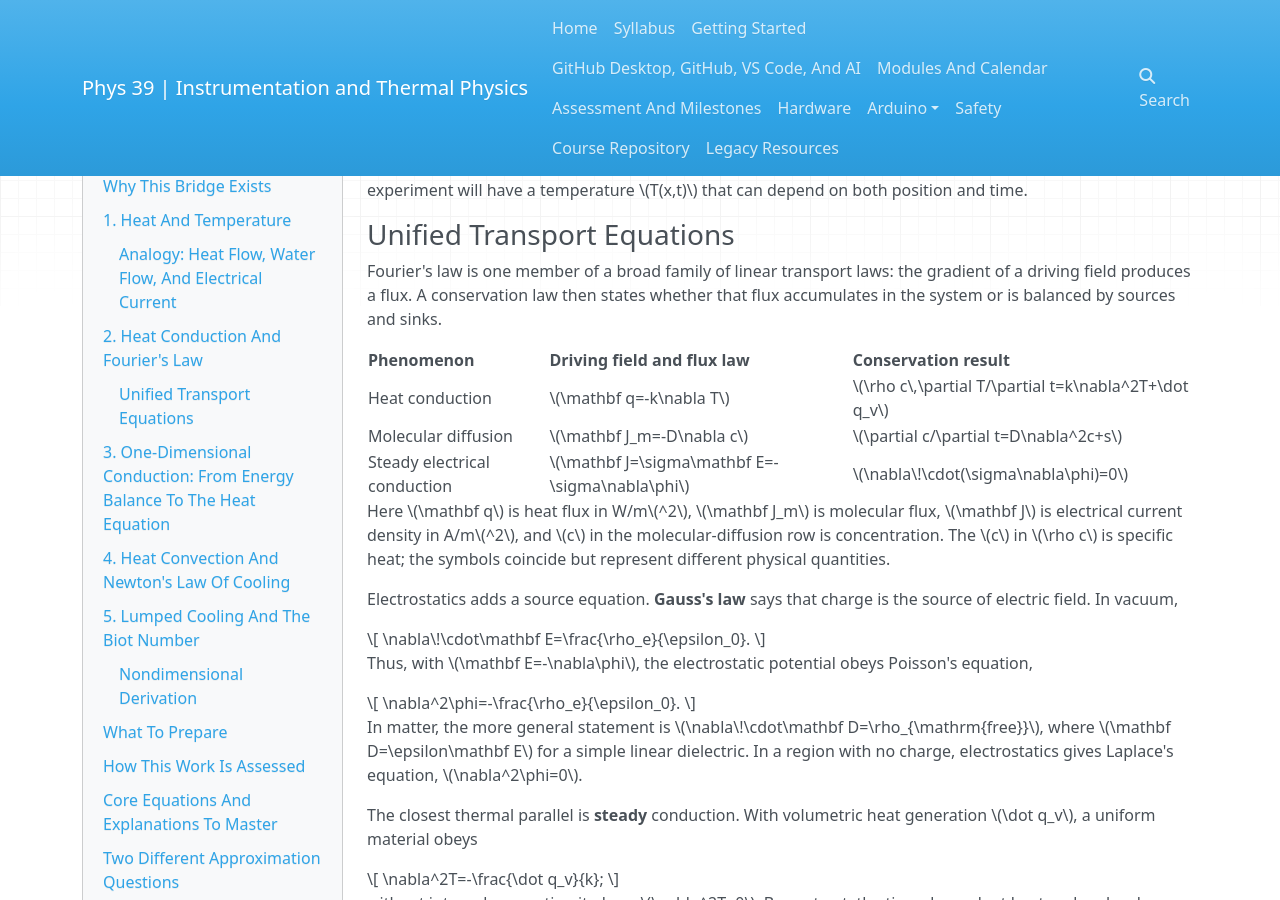
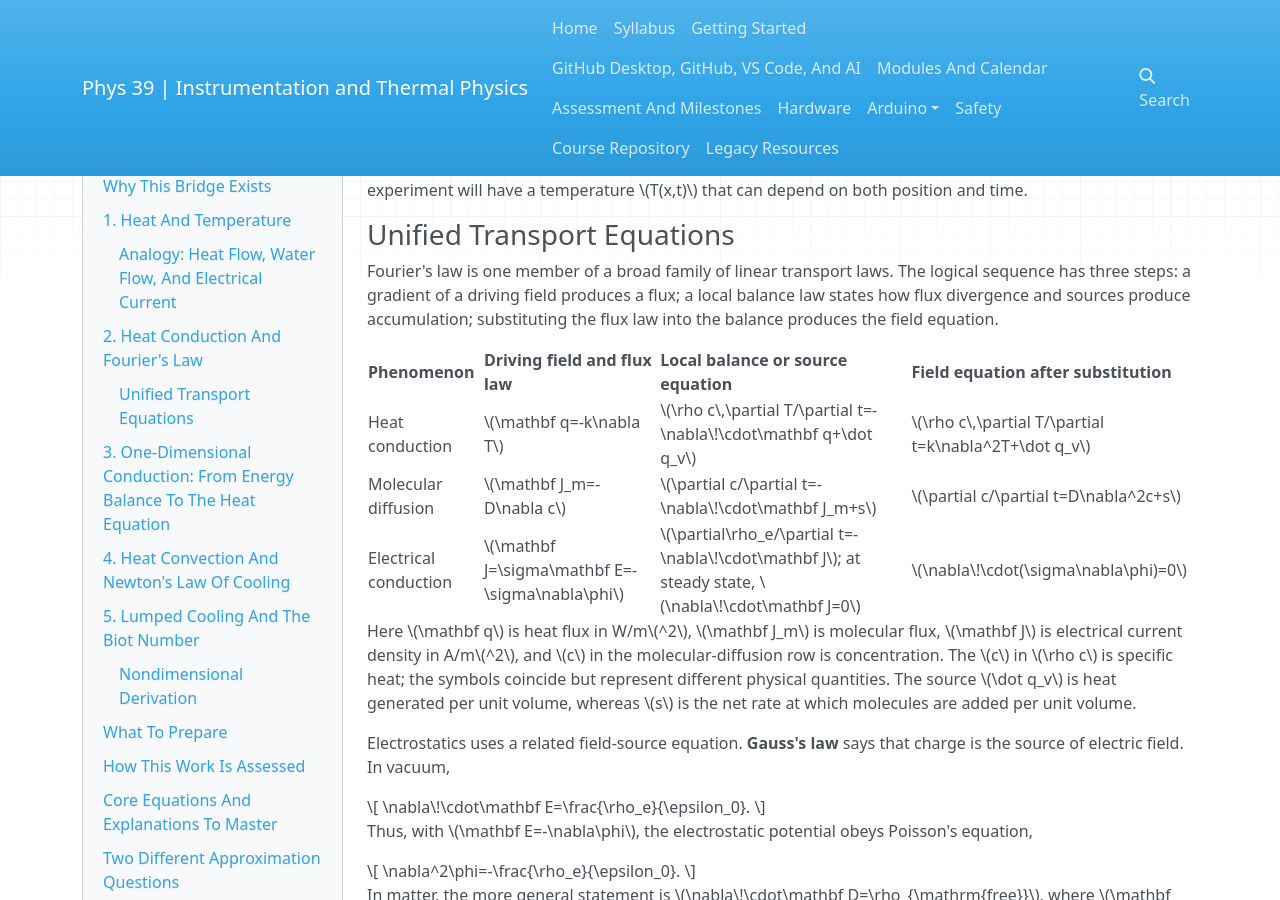
Before and after one commit to SethFraden/Phys39F26-course, an MkDocs documentation site: the page built from course/labs/theory-bridge-chapter-1/index.md, in a window 1280 px wide and 900 px high, scrolled down 4395 px. Built offline with MkDocs 1.6.1, drawn with Linux system fonts in a browser that asks for light colours; nearby versions of some CDN libraries; a script that is not in the unit is left out.

Commit message:
Clarify transport balance equations

```diff
--- a/course/labs/theory-bridge-chapter-1/index.md
+++ b/course/labs/theory-bridge-chapter-1/index.md
@@ -218,25 +218,27 @@ temperature \(T(x,t)\) that can depend on both position and time.
 
 ### Unified Transport Equations
 
-Fourier's law is one member of a broad family of linear transport laws: the
-gradient of a driving field produces a flux. A conservation law then states
-whether that flux accumulates in the system or is balanced by sources and
-sinks.
+Fourier's law is one member of a broad family of linear transport laws. The
+logical sequence has three steps: a gradient of a driving field produces a
+flux; a local balance law states how flux divergence and sources produce
+accumulation; substituting the flux law into the balance produces the field
+equation.
 
-| Phenomenon | Driving field and flux law | Conservation result |
-| --- | --- | --- |
-| Heat conduction | \(\mathbf q=-k\nabla T\) | \(\rho c\,\partial T/\partial t=k\nabla^2T+\dot q_v\) |
-| Molecular diffusion | \(\mathbf J_m=-D\nabla c\) | \(\partial c/\partial t=D\nabla^2c+s\) |
-| Steady electrical conduction | \(\mathbf J=\sigma\mathbf E=-\sigma\nabla\phi\) | \(\nabla\!\cdot(\sigma\nabla\phi)=0\) |
+| Phenomenon | Driving field and flux law | Local balance or source equation | Field equation after substitution |
+| --- | --- | --- | --- |
+| Heat conduction | \(\mathbf q=-k\nabla T\) | \(\rho c\,\partial T/\partial t=-\nabla\!\cdot\mathbf q+\dot q_v\) | \(\rho c\,\partial T/\partial t=k\nabla^2T+\dot q_v\) |
+| Molecular diffusion | \(\mathbf J_m=-D\nabla c\) | \(\partial c/\partial t=-\nabla\!\cdot\mathbf J_m+s\) | \(\partial c/\partial t=D\nabla^2c+s\) |
+| Electrical conduction | \(\mathbf J=\sigma\mathbf E=-\sigma\nabla\phi\) | \(\partial\rho_e/\partial t=-\nabla\!\cdot\mathbf J\); at steady state, \(\nabla\!\cdot\mathbf J=0\) | \(\nabla\!\cdot(\sigma\nabla\phi)=0\) |
 
 Here \(\mathbf q\) is heat flux in W/m\(^2\), \(\mathbf J_m\) is molecular
 flux, \(\mathbf J\) is electrical current density in A/m\(^2\), and \(c\) in
 the molecular-diffusion row is concentration. The \(c\) in \(\rho c\) is
 specific heat; the symbols coincide but represent different physical
-quantities.
+quantities. The source \(\dot q_v\) is heat generated per unit volume, whereas
+\(s\) is the net rate at which molecules are added per unit volume.
 
-Electrostatics adds a source equation. **Gauss's law** says that charge is the
-source of electric field. In vacuum,
+Electrostatics uses a related field-source equation. **Gauss's law** says that
+charge is the source of electric field. In vacuum,
 
 \[
 \nabla\!\cdot\mathbf E=\frac{\rho_e}{\epsilon_0}.
```
Also changed, not shown: docs/labs/theory-bridge-chapter-1/index.html (+15 -9 lines), docs/search/search_index.json.
